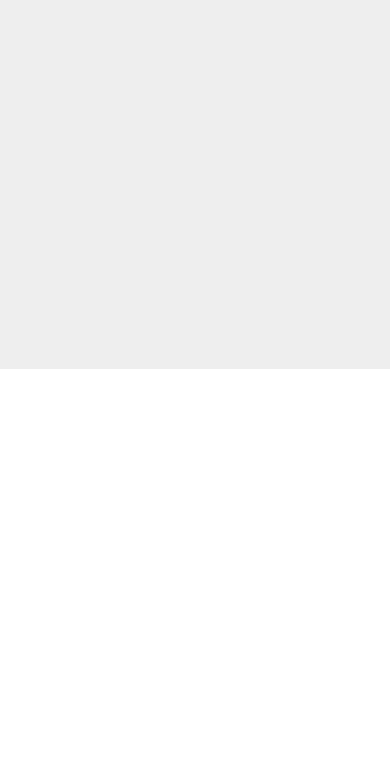
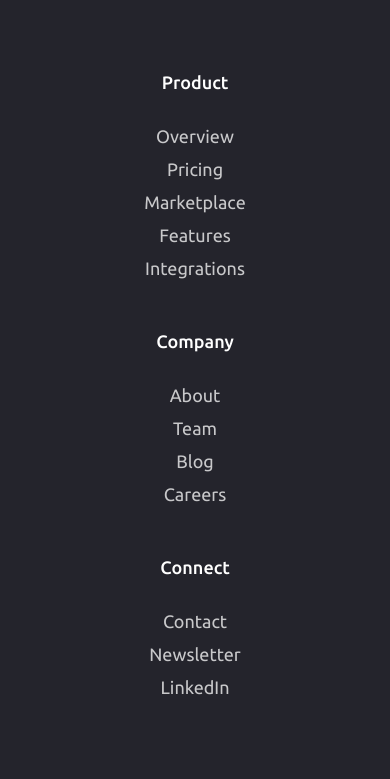
Before and after one commit to ionStici/blogr-landing-page, a website with bundled scripts: page index.html in a window 390 px wide. Shown: the part 3845-4624 px from the top of the page. Before the commit the page ends 4214 px from the top, so only its background shows below. Built offline with nearby package versions, Linux system fonts and the light colour scheme.

Commit message:
Add footer (mobile version)

```diff
--- a/index.html
+++ b/index.html
@@ -148,31 +148,39 @@
 
     </main>
 
-    <footer style="padding-bottom: 500px; background-color: #eee;">
+    <footer class="footer">
+
+        <div class="footer__container">
+
+            <img class="footer__logo" src="./src/images/logo.svg" alt="">
+
+            <ul class="footer__col-1">
+                <p class="footer__title">Product</p>
+                <li><a class="footer__link" href="#">Overview</a></li>
+                <li><a class="footer__link" href="#">Pricing</a></li>
+                <li><a class="footer__link" href="#">Marketplace</a></li>
+                <li><a class="footer__link" href="#">Features</a></li>
+                <li><a class="footer__link" href="#">Integrations</a></li>
+            </ul>
+
+            <ul class="footer__col-2">
+                <p class="footer__title">Company</p>
+                <li><a class="footer__link" href="#">About</a></li>
+                <li><a class="footer__link" href="#">Team</a></li>
+                <li><a class="footer__link" href="#">Blog</a></li>
+                <li><a class="footer__link" href="#">Careers</a></li>
+            </ul>
+
+            <ul class="footer__col-3">
+                <p class="footer__title">Connect</p>
+                <li><a class="footer__link" href="#">Contact</a></li>
+                <li><a class="footer__link" href="#">Newsletter</a></li>
+                <li><a class="footer__link" href="#">LinkedIn</a></li>
+            </ul>
+
+        </div>
 
     </footer>
 
-  <!--
-  Product
-
-  Overview
-  Pricing
-  Marketplace
-  Features
-  Integrations
-
-  Company
-
-  About
-  Team
-  Blog
-  Careers
-
-  Connect
-
-  Contact
-  Newsletter
-  LinkedIn -->
-
 </body>
 </html>
--- /dev/null
+++ b/src/css/_footer.scss
@@ -0,0 +1,40 @@
+.footer {
+  background-color: #24242c;
+  text-align: center;
+  border-radius: 0px 100px 0px 0px;
+  padding: 75px 24px;
+  font-family: var(--ubuntu);
+  font-size: 18px;
+  line-height: 33px;
+  color: #fff;
+
+  &__logo {
+    margin-bottom: 72px;
+  }
+
+  ul {
+    list-style: none;
+
+    &:not(:last-child) {
+      margin-bottom: 40px;
+    }
+  }
+
+  &__title {
+    font-weight: 500;
+    margin-bottom: 21px;
+  }
+
+  &__link,
+  &__lin:link,
+  &__link:visited {
+    color: #fff;
+    text-decoration: none;
+    font-weight: 400;
+    opacity: 0.75;
+
+    &:hover {
+      text-decoration: underline;
+    }
+  }
+}
--- a/src/css/main.scss
+++ b/src/css/main.scss
@@ -4,3 +4,4 @@
 @import "design";
 @import "art";
 @import "tool";
+@import "footer";
```
Also changed, not shown: src/css/style.css.
